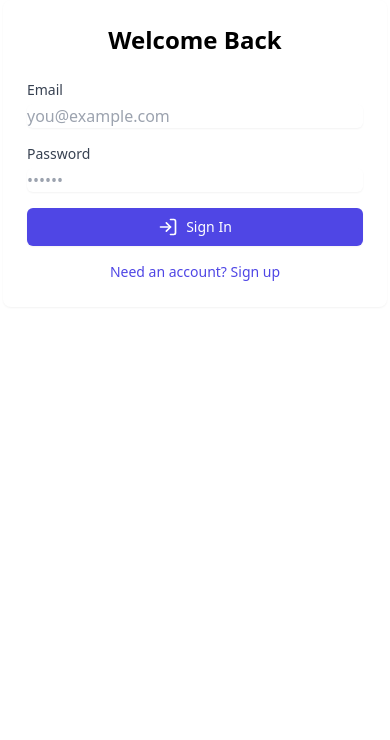
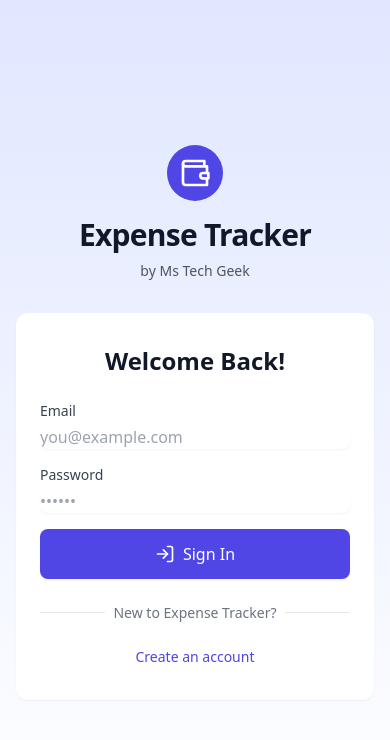
Before and after one commit to ms-tech-geek/expense-tracker, a React (Vite) app: page / in a window 390 px wide. Shown: the top 740 px of the page. Built offline with nearby package versions, Linux system fonts and the light colour scheme; no server answers.

Commit message:
Update UI for mobile and create modern login page

```diff
--- a/src/App.tsx
+++ b/src/App.tsx
@@ -1,5 +1,5 @@
 import React, { useState, useEffect } from 'react';
-import { Wallet } from 'lucide-react';
+import { Wallet, Menu, X } from 'lucide-react';
 import { supabase } from './lib/supabase';
 import { ExpenseForm } from './components/ExpenseForm';
 import { ExpenseList } from './components/ExpenseList';
@@ -12,6 +12,7 @@ function App() {
   const [user, setUser] = useState<any>(null);
   const [loading, setLoading] = useState(true);
   const [editingExpense, setEditingExpense] = useState<Expense | null>(null);
+  const [isMenuOpen, setIsMenuOpen] = useState(false);
 
   useEffect(() => {
     supabase.auth.getSession().then(({ data: { session } }) => {
@@ -111,7 +112,11 @@ function App() {
   };
 
   if (loading) {
-    return <div className="min-h-screen flex items-center justify-center">Loading...</div>;
+    return (
+      <div className="min-h-screen flex items-center justify-center bg-gradient-to-b from-indigo-100 to-white">
+        <div className="animate-pulse text-indigo-600">Loading...</div>
+      </div>
+    );
   }
 
   if (!user) {
@@ -120,20 +125,47 @@ function App() {
 
   return (
     <div className="min-h-screen bg-gray-50">
-      <header className="bg-white shadow-sm">
-        <div className="max-w-3xl mx-auto px-4 py-4 flex items-center space-x-2">
-          <Wallet className="w-8 h-8 text-indigo-600" />
-          <h1 className="text-xl font-bold text-gray-900">Expense Tracker</h1>
-          <button
-            onClick={() => supabase.auth.signOut()}
-            className="ml-auto text-sm text-gray-600 hover:text-gray-900"
-          >
-            Sign Out
-          </button>
+      <header className="bg-white shadow-sm fixed top-0 left-0 right-0 z-10">
+        <div className="max-w-3xl mx-auto px-4 py-4">
+          <div className="flex items-center justify-between">
+            <div className="flex items-center space-x-3">
+              <div className="bg-indigo-600 p-2 rounded-full">
+                <Wallet className="w-6 h-6 text-white" />
+              </div>
+              <div>
+                <h1 className="text-xl font-bold text-gray-900">Expense Tracker</h1>
+                <p className="text-sm text-gray-600">by Ms Tech Geek</p>
+              </div>
+            </div>
+            <button
+              onClick={() => setIsMenuOpen(!isMenuOpen)}
+              className="p-2 text-gray-600 hover:text-gray-900 focus:outline-none"
+            >
+              {isMenuOpen ? (
+                <X className="w-6 h-6" />
+              ) : (
+                <Menu className="w-6 h-6" />
+              )}
+            </button>
+          </div>
+
+          {isMenuOpen && (
+            <div className="absolute top-full left-0 right-0 bg-white border-t border-gray-100 shadow-lg p-4">
+              <button
+                onClick={() => {
+                  supabase.auth.signOut();
+                  setIsMenuOpen(false);
+                }}
+                className="w-full text-left px-4 py-2 text-sm text-gray-700 hover:bg-gray-50 rounded-lg"
+              >
+                Sign Out
+              </button>
+            </div>
+          )}
         </div>
       </header>
 
-      <main className="max-w-3xl mx-auto px-4 py-8 space-y-6">
+      <main className="max-w-3xl mx-auto px-4 pt-24 pb-8 space-y-6">
         <ExpenseForm
           onSubmit={editingExpense ? updateExpense : addExpense}
           initialExpense={editingExpense}
--- a/src/components/AuthForm.tsx
+++ b/src/components/AuthForm.tsx
@@ -1,5 +1,5 @@
 import React, { useState } from 'react';
-import { LogIn, UserPlus } from 'lucide-react';
+import { LogIn, UserPlus, Wallet } from 'lucide-react';
 import { supabase } from '../lib/supabase';
 
 export function AuthForm() {
@@ -69,9 +69,25 @@ export function AuthForm() {
   };
 
   return (
-    <div className="max-w-sm mx-auto p-6 bg-white rounded-lg shadow-sm">
-      <h2 className="text-2xl font-bold text-center mb-6">
-        {isLogin ? 'Welcome Back' : 'Create Account'}
+    <div className="min-h-screen bg-gradient-to-b from-indigo-100 to-white px-4 flex flex-col items-center justify-center">
+      <div className="w-full max-w-md space-y-8">
+        <div className="text-center">
+          <div className="flex justify-center">
+            <div className="bg-indigo-600 p-3 rounded-full">
+              <Wallet className="w-8 h-8 text-white" />
+            </div>
+          </div>
+          <h1 className="mt-4 text-3xl font-bold tracking-tight text-gray-900">
+            Expense Tracker
+          </h1>
+          <p className="mt-2 text-sm text-gray-600">
+            by Ms Tech Geek
+          </p>
+        </div>
+
+        <div className="bg-white px-6 py-8 rounded-xl shadow-sm space-y-6">
+          <h2 className="text-2xl font-semibold text-center text-gray-900">
+            {isLogin ? 'Welcome Back!' : 'Create Account'}
           </h2>
 
           <form onSubmit={handleSubmit} className="space-y-4">
@@ -86,7 +102,7 @@ export function AuthForm() {
                 value={email}
                 autoComplete="email"
                 onChange={(e) => setEmail(e.target.value)}
-            className="mt-1 block w-full rounded-md border-gray-300 shadow-sm focus:border-indigo-500 focus:ring-indigo-500 sm:text-sm"
+                className="mt-1 block w-full rounded-lg border-gray-300 shadow-sm focus:border-indigo-500 focus:ring-indigo-500"
                 placeholder="you@example.com"
               />
             </div>
@@ -103,24 +119,26 @@ export function AuthForm() {
                 autoComplete={isLogin ? "current-password" : "new-password"}
                 minLength={6}
                 onChange={(e) => setPassword(e.target.value)}
-            className="mt-1 block w-full rounded-md border-gray-300 shadow-sm focus:border-indigo-500 focus:ring-indigo-500 sm:text-sm"
+                className="mt-1 block w-full rounded-lg border-gray-300 shadow-sm focus:border-indigo-500 focus:ring-indigo-500"
                 placeholder="••••••"
               />
+              {!isLogin && (
                 <p className="mt-1 text-xs text-gray-500">
-            {!isLogin && 'Must be at least 6 characters'}
+                  Must be at least 6 characters
                 </p>
+              )}
             </div>
 
             {error && (
-          <div className="p-3 bg-red-50 border border-red-200 rounded-md">
-            <p className="text-red-600 text-sm">{error}</p>
+              <div className="p-3 bg-red-50 border border-red-100 rounded-lg">
+                <p className="text-sm text-red-600">{error}</p>
               </div>
             )}
 
             <button
               type="submit"
               disabled={loading}
-          className="w-full flex justify-center py-2 px-4 border border-transparent rounded-md shadow-sm text-sm font-medium text-white bg-indigo-600 hover:bg-indigo-700 focus:outline-none focus:ring-2 focus:ring-offset-2 focus:ring-indigo-500 disabled:opacity-50"
+              className="w-full flex justify-center items-center py-3 px-4 border border-transparent rounded-lg text-white bg-indigo-600 hover:bg-indigo-700 focus:outline-none focus:ring-2 focus:ring-offset-2 focus:ring-indigo-500 disabled:opacity-50 disabled:cursor-not-allowed shadow-sm"
             >
               {loading ? (
                 'Processing...'
@@ -136,15 +154,28 @@ export function AuthForm() {
                 </>
               )}
             </button>
+          </form>
+
+          <div className="relative">
+            <div className="absolute inset-0 flex items-center">
+              <div className="w-full border-t border-gray-200"></div>
+            </div>
+            <div className="relative flex justify-center text-sm">
+              <span className="px-2 bg-white text-gray-500">
+                {isLogin ? "New to Expense Tracker?" : "Already have an account?"}
+              </span>
+            </div>
+          </div>
 
           <button
             type="button"
             onClick={() => setIsLogin(!isLogin)}
-          className="w-full text-sm text-indigo-600 hover:text-indigo-500"
+            className="w-full text-center text-sm text-indigo-600 hover:text-indigo-500"
           >
-          {isLogin ? 'Need an account? Sign up' : 'Already have an account? Sign in'}
+            {isLogin ? 'Create an account' : 'Sign in to your account'}
           </button>
-      </form>
+        </div>
+      </div>
     </div>
   );
 }
```
Lines whose indentation alone changed are shown as unchanged.
